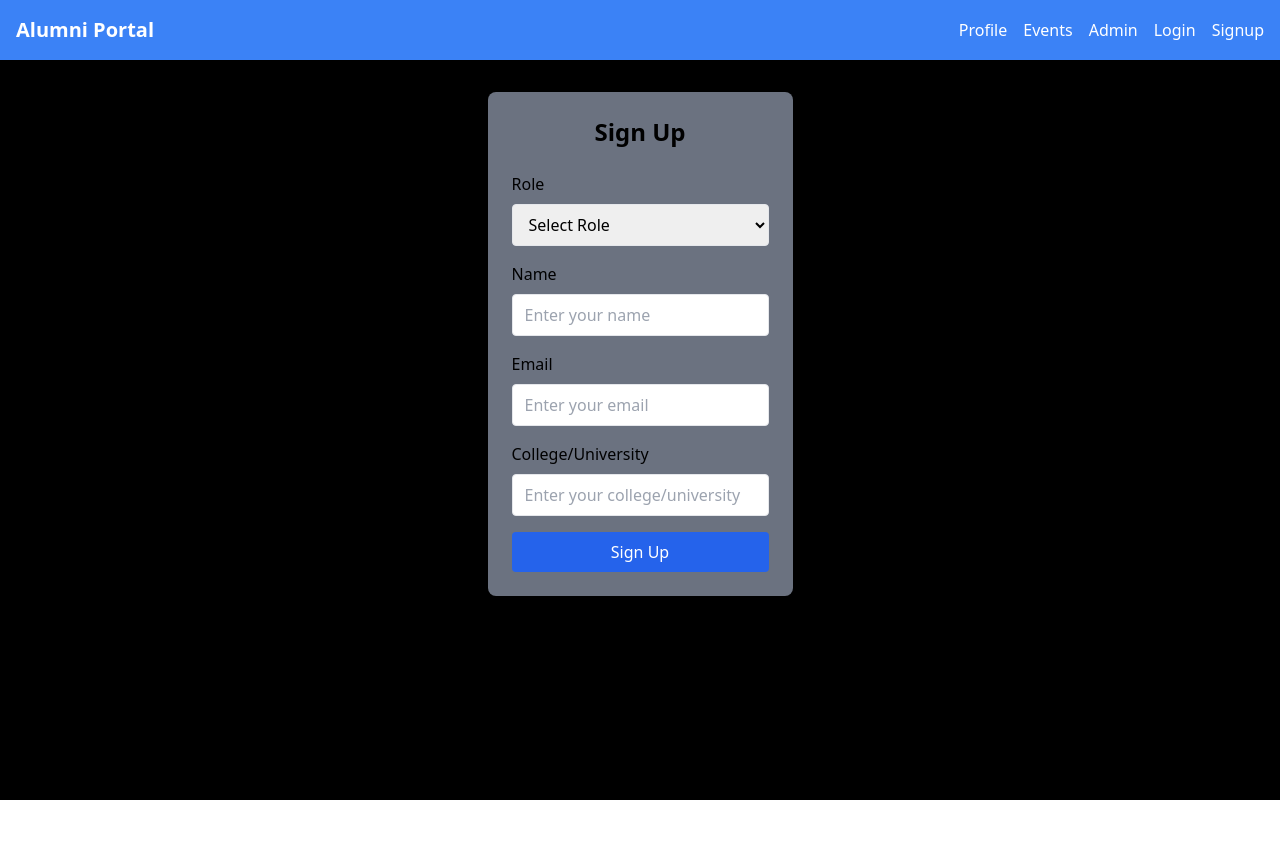
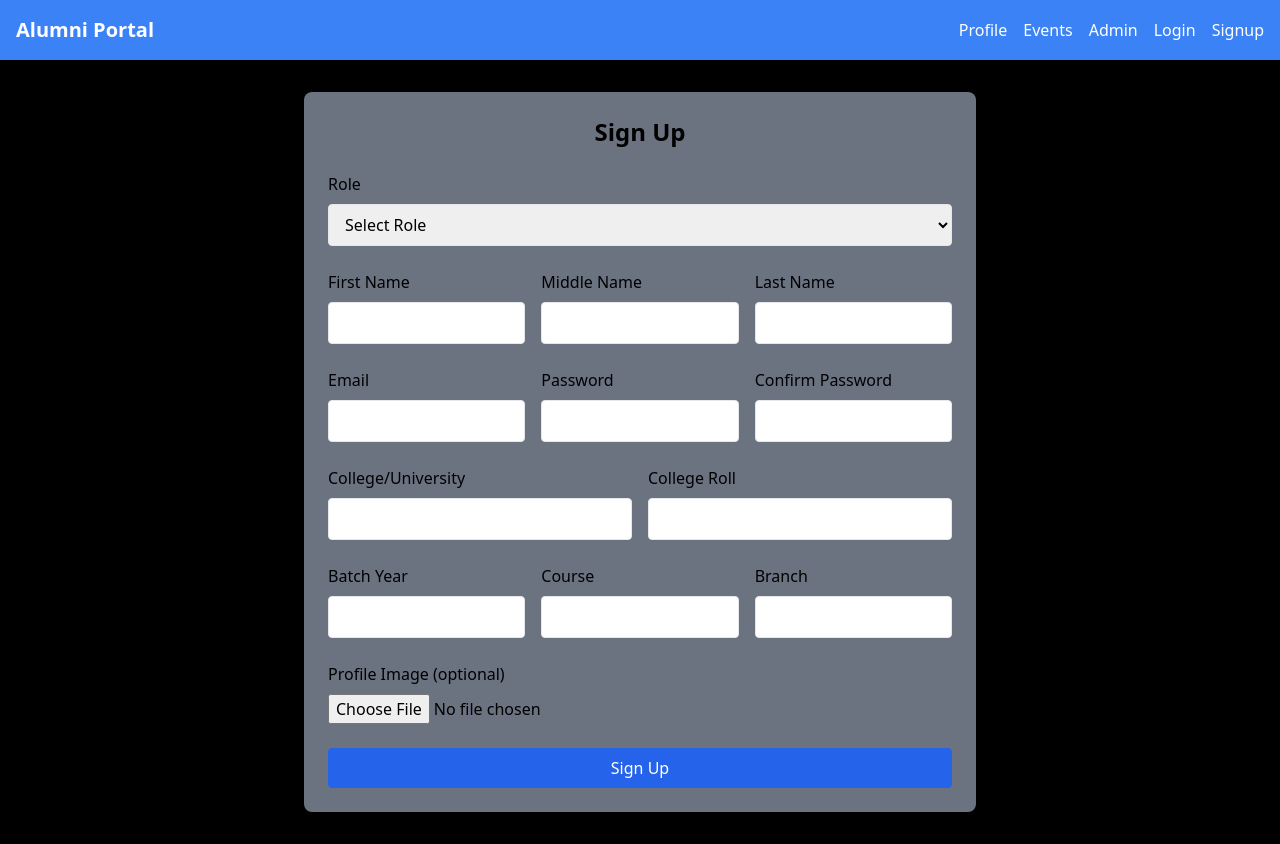
Before and after one commit to Piyush-0369/Alumni_Portal_FrontEnd, a Next.js app: page /SignupForm in a window 1280 px wide. Before the commit the page ends 800 px from the top, so only its background shows below. Built offline with nearby package versions, Linux system fonts and the light colour scheme.

Commit message:
profile update

```diff
--- a/src/components/auth/LoginForm.jsx
+++ b/src/components/auth/LoginForm.jsx
@@ -2,25 +2,54 @@ import { useState } from "react";
 import { useRouter } from "next/router";
 import Button from "../ui/Button";
 
+const BASE_URL = "http://localhost:4000/api/v1/baseUsers"; // backend endpoint
+
 const LoginForm = () => {
-  const [role, setRole] = useState("");       // role: student/alumni
+  const [role, setRole] = useState("");
   const [email, setEmail] = useState("");
   const [password, setPassword] = useState("");
-  const [otp, setOtp] = useState("");         // for OTP entry
-  const [showOtp, setShowOtp] = useState(false); // toggle OTP field
+  // const [otp, setOtp] = useState("");
+  // const [showOtp, setShowOtp] = useState(false);
+  const [errorMsg, setErrorMsg] = useState(""); // error state
   const router = useRouter();
 
-  const handleLogin = (e) => {
+  const handleLogin = async (e) => {
     e.preventDefault();
+    setErrorMsg(""); // reset error on each attempt
 
-    if (!showOtp) {
-      // Later: call backend here to send OTP
-      setShowOtp(true); // show OTP field after first login attempt
-    } else {
-      // Step 2: Validate OTP
-      alert(`OTP entered: ${otp}`);
-      // Later: verify OTP with backend
-      router.push("/profile");
+    console.log("Attempting login with:", { role, email, password });
+
+    try {
+      const res = await fetch(`${BASE_URL}/login`, {
+        method: "POST",
+        headers: { "Content-Type": "application/json" },
+        body: JSON.stringify({ role, email, password }),
+      });
+
+      const text = await res.text(); // get raw response
+      console.log("Raw response from backend:", text);
+
+      let data;
+      try {
+        data = JSON.parse(text); // attempt to parse JSON
+      } catch (err) {
+        console.error("Backend returned non-JSON response:", text);
+        setErrorMsg("Unexpected response from server");
+        return;
+      }
+
+      if (res.ok && data.success) {
+        console.log("Login successful, storing userData...");
+        localStorage.setItem("userData", JSON.stringify(data.data));
+        router.push("/profile"); // redirect only on success
+      } else {
+        console.warn("Login failed:", data.message);
+        setErrorMsg(data.message || "Invalid credentials"); // show error on form
+      }
+
+    } catch (err) {
+      console.error("Network or fetch error:", err);
+      setErrorMsg("Network error. Please try again.");
     }
   };
 
@@ -31,7 +60,10 @@ const LoginForm = () => {
     >
       <h2 className="text-xl font-bold mb-4">Login</h2>
 
-      {/* Role Dropdown (only student & alumni) */}
+      {errorMsg && (
+        <div className="mb-4 p-2 bg-red-200 text-red-800 rounded">{errorMsg}</div>
+      )}
+
       <select
         value={role}
         onChange={(e) => setRole(e.target.value)}
@@ -39,11 +71,10 @@ const LoginForm = () => {
         required
       >
         <option value="">Select Role</option>
-        <option value="student">Student</option>
-        <option value="alumni">Alumni</option>
+        <option value="Student">Student</option>
+        <option value="Alumni">Alumni</option>
       </select>
 
-      {/* Email */}
       <input
         type="email"
         placeholder="Email"
@@ -53,7 +84,6 @@ const LoginForm = () => {
         required
       />
 
-      {/* Password */}
       <input
         type="password"
         placeholder="Password"
@@ -63,7 +93,8 @@ const LoginForm = () => {
         required
       />
 
-      {/* OTP Field (only shown after first login attempt) */}
+      {/* OTP Field (commented for now) */}
+      {/*
       {showOtp && (
         <input
           type="text"
@@ -74,8 +105,9 @@ const LoginForm = () => {
           required
         />
       )}
+      */}
 
-      <Button type="submit">{showOtp ? "Verify OTP" : "Login"}</Button>
+      <Button type="submit">Login</Button>
     </form>
   );
 };
--- a/src/components/auth/SignupForm.jsx
+++ b/src/components/auth/SignupForm.jsx
@@ -6,30 +6,56 @@ export default function SignupForm() {
   const [formData, setFormData] = useState({
     role: "",
     email: "",
-    name: "",
+    first_name: "",
+    middle_name: "",
+    last_name: "",
+    password: "",
     college: "",
+    college_roll: "",
+    batch_year: "",
+    course: "",
+    branch: "",
+    profileImage: null, // added for profile image
   });
+
+  const [confirmPassword, setConfirmPassword] = useState("");
+  const [previewImage, setPreviewImage] = useState(null);
 
   const handleChange = (e) => {
     const { name, value } = e.target;
     setFormData({ ...formData, [name]: value });
   };
 
+  const handleFileChange = (e) => {
+    const file = e.target.files[0];
+    if (file) {
+      setFormData({ ...formData, profileImage: file });
+      setPreviewImage(URL.createObjectURL(file)); // preview
+    }
+  };
+
   const handleSubmit = async (e) => {
     e.preventDefault();
 
+    if (formData.password !== confirmPassword) {
+      alert("Passwords do not match!");
+      return;
+    }
+
     try {
+      const dataToSend = new FormData();
+      Object.entries(formData).forEach(([key, value]) => {
+        if (value) dataToSend.append(key, value);
+      });
+
       const res = await fetch("http://localhost:5000/api/signup", {
         method: "POST",
-        headers: { "Content-Type": "application/json" },
-        body: JSON.stringify(formData),
+        body: dataToSend, // now multipart/form-data
       });
 
       if (res.ok) {
         const data = await res.json();
         console.log("User created:", data);
-
-        // Redirect after successful signup
         router.push("/profile");
       } else {
         const errorData = await res.json();
@@ -42,70 +68,188 @@ export default function SignupForm() {
   };
 
   return (
-    <div className="max-w-md mx-auto bg-gray-500 p-6 rounded-lg shadow-md">
+    <div className="max-w-2xl mx-auto bg-gray-500 p-6 rounded-lg shadow-md">
       <h2 className="text-2xl font-bold mb-6 text-center">Sign Up</h2>
-      <form onSubmit={handleSubmit} className="space-y-4">
 
-        {/* Role Dropdown */}
+      <form onSubmit={handleSubmit} className="space-y-6">
+
+        {/* Role */}
         <div>
           <label className="block mb-2 font-medium">Role</label>
           <select
             name="role"
             value={formData.role}
             onChange={handleChange}
-            className="w-full border rounded px-3 py-2 focus:outline-none focus:ring-2 focus:ring-blue-500"
+            className="w-full border rounded px-3 py-2"
             required
           >
             <option value="">Select Role</option>
-            <option value="admin">Admin</option>
             <option value="student">Student</option>
             <option value="alumni">Alumni</option>
           </select>
         </div>
 
-        {/* Name */}
+        {/* Name Row */}
+        <div className="grid grid-cols-3 gap-4">
           <div>
-          <label className="block mb-2 font-medium">Name</label>
+            <label className="block mb-2 font-medium">First Name</label>
             <input
               type="text"
-            name="name"
-            placeholder="Enter your name"
-            value={formData.name}
+              name="first_name"
+              value={formData.first_name}
               onChange={handleChange}
-            className="w-full border rounded px-3 py-2 focus:outline-none focus:ring-2 focus:ring-blue-500"
+              className="w-full border rounded px-3 py-2"
               required
             />
           </div>
+          <div>
+            <label className="block mb-2 font-medium">Middle Name</label>
+            <input
+              type="text"
+              name="middle_name"
+              value={formData.middle_name}
+              onChange={handleChange}
+              className="w-full border rounded px-3 py-2"
+            />
+          </div>
+          <div>
+            <label className="block mb-2 font-medium">Last Name</label>
+            <input
+              type="text"
+              name="last_name"
+              value={formData.last_name}
+              onChange={handleChange}
+              className="w-full border rounded px-3 py-2"
+              required
+            />
+          </div>
+        </div>
 
-        {/* Email */}
+        {/* Email + Passwords Row */}
+        <div className="grid grid-cols-3 gap-4">
           <div>
             <label className="block mb-2 font-medium">Email</label>
             <input
               type="email"
               name="email"
-            placeholder="Enter your email"
               value={formData.email}
               onChange={handleChange}
-            className="w-full border rounded px-3 py-2 focus:outline-none focus:ring-2 focus:ring-blue-500"
+              className="w-full border rounded px-3 py-2"
               required
             />
           </div>
+          <div>
+            <label className="block mb-2 font-medium">Password</label>
+            <input
+              type="password"
+              name="password"
+              value={formData.password}
+              onChange={handleChange}
+              className="w-full border rounded px-3 py-2"
+              required
+            />
+          </div>
+          <div>
+            <label className="block mb-2 font-medium">Confirm Password</label>
+            <input
+              type="password"
+              value={confirmPassword}
+              onChange={(e) => setConfirmPassword(e.target.value)}
+              className={`w-full border rounded px-3 py-2 ${
+                confirmPassword && confirmPassword !== formData.password
+                  ? "border-red-500"
+                  : ""
+              }`}
+              required
+            />
+            {confirmPassword && confirmPassword !== formData.password && (
+              <p className="text-red-600 text-sm">Passwords do not match</p>
+            )}
+          </div>
+        </div>
 
-        {/* College/University */}
+        {/* College + Roll */}
+        <div className="grid grid-cols-2 gap-4">
           <div>
             <label className="block mb-2 font-medium">College/University</label>
             <input
               type="text"
               name="college"
-            placeholder="Enter your college/university"
               value={formData.college}
               onChange={handleChange}
-            className="w-full border rounded px-3 py-2 focus:outline-none focus:ring-2 focus:ring-blue-500"
+              className="w-full border rounded px-3 py-2"
               required
             />
           </div>
+          <div>
+            <label className="block mb-2 font-medium">College Roll</label>
+            <input
+              type="text"
+              name="college_roll"
+              value={formData.college_roll}
+              onChange={handleChange}
+              className="w-full border rounded px-3 py-2"
+              required
+            />
+          </div>
+        </div>
 
-        {/* Submit Button */}
+        {/* Batch Year + Course + Branch */}
+        <div className="grid grid-cols-3 gap-4">
+          <div>
+            <label className="block mb-2 font-medium">Batch Year</label>
+            <input
+              type="number"
+              name="batch_year"
+              value={formData.batch_year}
+              onChange={handleChange}
+              className="w-full border rounded px-3 py-2"
+              required
+            />
+          </div>
+          <div>
+            <label className="block mb-2 font-medium">Course</label>
+            <input
+              type="text"
+              name="course"
+              value={formData.course}
+              onChange={handleChange}
+              className="w-full border rounded px-3 py-2"
+              required
+            />
+          </div>
+          <div>
+            <label className="block mb-2 font-medium">Branch</label>
+            <input
+              type="text"
+              name="branch"
+              value={formData.branch}
+              onChange={handleChange}
+              className="w-full border rounded px-3 py-2"
+              required
+            />
+          </div>
+        </div>
+
+        {/* Profile Image (optional) */}
+        <div>
+          <label className="block mb-2 font-medium">Profile Image (optional)</label>
+          <input
+            type="file"
+            accept="image/*"
+            onChange={handleFileChange}
+            className="w-full"
+          />
+          {previewImage && (
+            <img
+              src={previewImage}
+              alt="Profile Preview"
+              className="mt-2 h-20 w-20 object-cover rounded-full border"
+            />
+          )}
+        </div>
+
+        {/* Submit */}
         <button
           type="submit"
           className="w-full bg-blue-600 text-white py-2 rounded hover:bg-blue-700 transition"
--- a/src/pages/profile.js
+++ b/src/pages/profile.js
@@ -1,12 +1,78 @@
+import { useEffect, useState } from "react";
 import Navbar from "../components/ui/Navbar";
 
 export default function Profile() {
+  const [userData, setUserData] = useState(null);
+
+  useEffect(() => {
+    const saved = localStorage.getItem("userData");
+    if (saved) {
+      try {
+        setUserData(JSON.parse(saved));
+      } catch {
+        console.error("Failed to parse userData");
+        setUserData({ error: "Invalid stored data" });
+      }
+    }
+  }, []);
+
+  const handleLogout = () => {
+    localStorage.removeItem("userData");
+    window.location.href = "/"; // redirect to login
+  };
+
   return (
     <div className="min-h-screen bg-slate-500">
       <Navbar />
-      <main className="p-8 text-black">
-        <h2 className="text-2xl font-bold mb-4">Alumni Profile</h2>
-        <p>This is where alumni details will be displayed.</p>
+      <main className="p-8 text-black flex flex-col items-center">
+        <h2 className="text-2xl font-bold mb-6">Alumni Profile</h2>
+
+        {!userData && (
+          <p className="text-white">This is where alumni details will be displayed.</p>
+        )}
+
+        {userData?.error && (
+          <div className="max-w-md bg-red-200 p-4 rounded shadow text-center">
+            <h3 className="text-xl font-bold mb-2">Login Failed</h3>
+            <p>{userData.error}</p>
+            <button
+              className="mt-4 bg-red-500 text-white px-4 py-2 rounded hover:bg-red-600"
+              onClick={handleLogout}
+            >
+              Go Back
+            </button>
+          </div>
+        )}
+
+        {userData && !userData.error && (
+          <div className="max-w-lg w-full bg-white p-6 rounded shadow flex flex-col items-center">
+            {userData?.avatar && (
+              <img
+                src={userData.avatar}
+                alt="Profile Avatar"
+                className="w-32 h-32 rounded-full mb-4"
+              />
+            )}
+            <h3 className="text-xl font-bold mb-4 text-center">
+              Welcome, {userData?.first_name} {userData?.last_name}
+            </h3>
+
+            <div className="grid grid-cols-1 sm:grid-cols-2 gap-4 w-full">
+              <p><strong>Email:</strong> {userData?.email}</p>
+              <p><strong>Role:</strong> {userData?.role}</p>
+              <p><strong>Batch Year:</strong> {userData?.batch_year}</p>
+              <p><strong>Degree:</strong> {userData?.degree}</p>
+              <p><strong>Department:</strong> {userData?.department}</p>
+            </div>
+
+            <button
+              className="mt-6 bg-red-500 text-white px-4 py-2 rounded hover:bg-red-600"
+              onClick={handleLogout}
+            >
+              Logout
+            </button>
+          </div>
+        )}
       </main>
     </div>
   );
```
Lines whose indentation alone changed are shown as unchanged.
